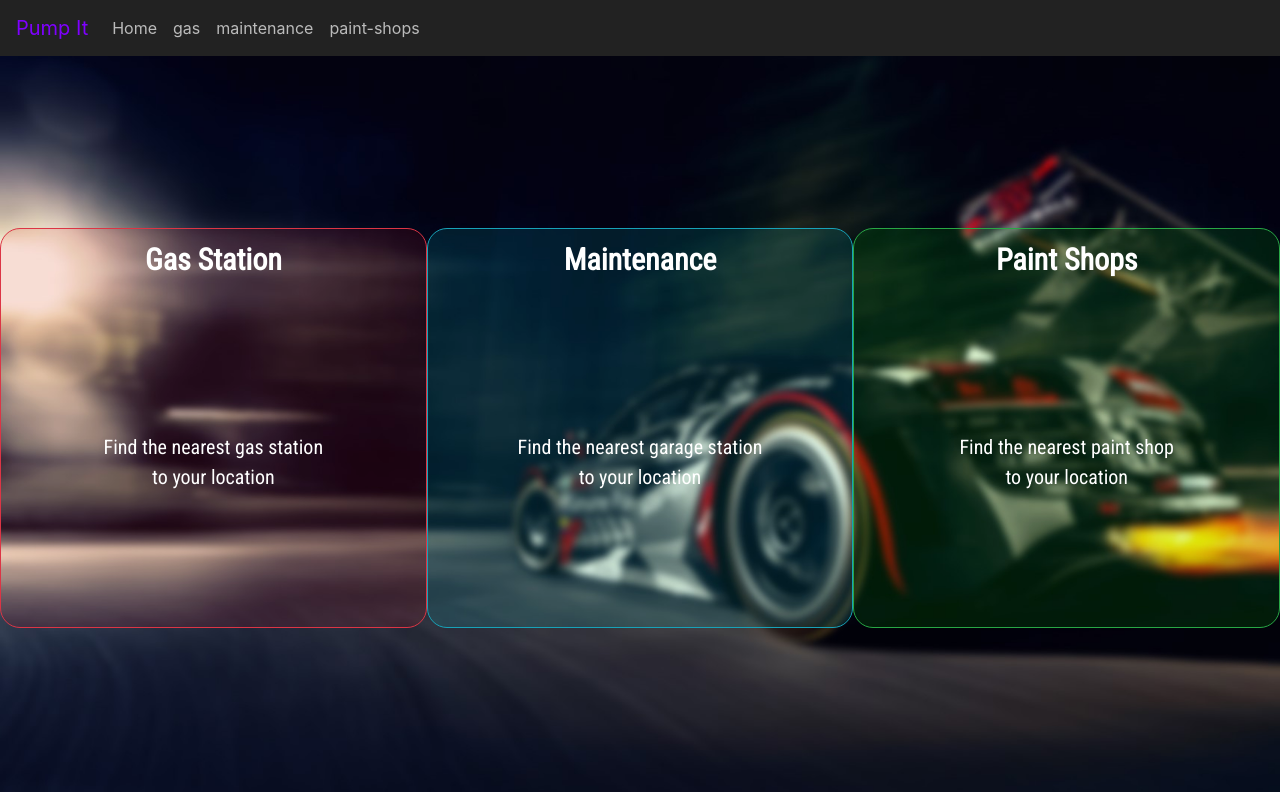
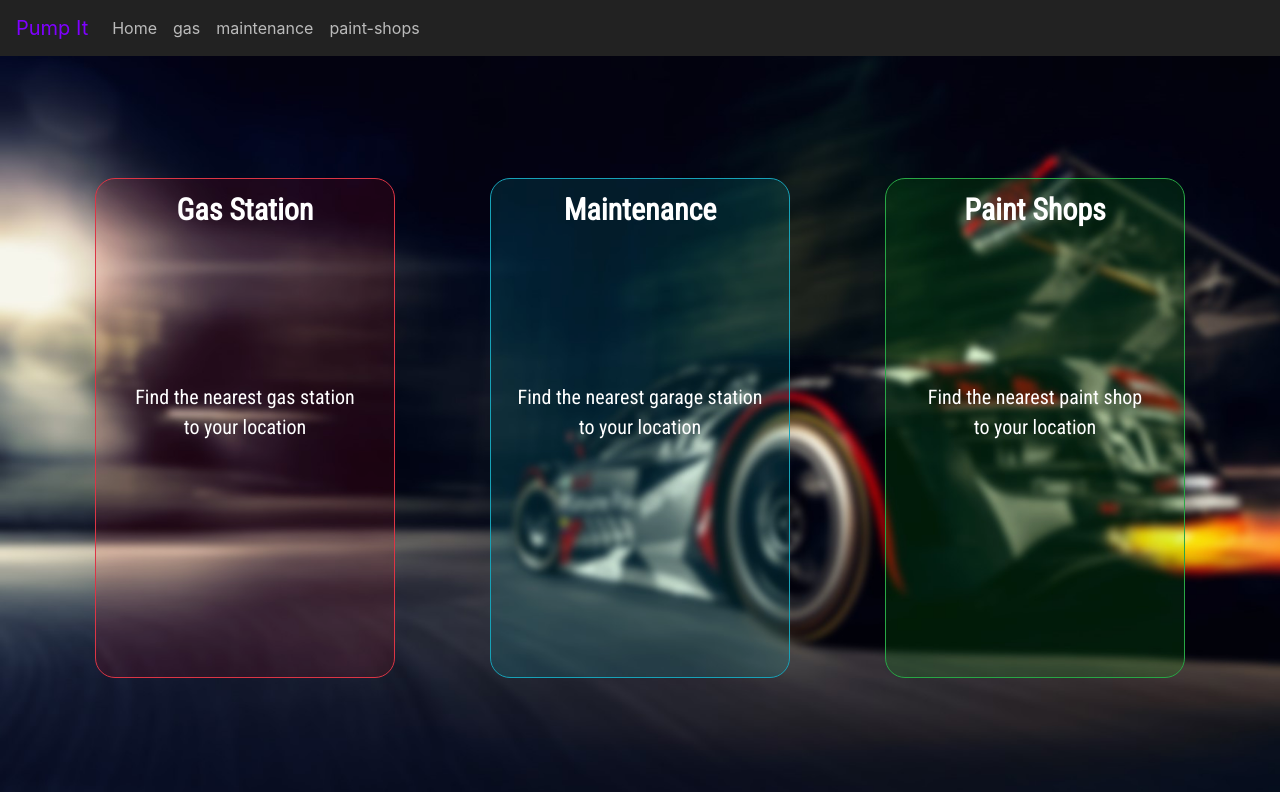
Before and after one commit to aeassaf/pump-it, a React (Create React App) app: page / in a window 1280 px wide. Shown: the top 792 px of the page. Built offline with nearby package versions, Linux system fonts and the light colour scheme; no server answers; what google-maps-react would draw is missing.

Commit message:
feat: home page design responsivness improvments

```diff
--- a/src/components/Home/index.css
+++ b/src/components/Home/index.css
@@ -88,3 +88,10 @@
     height: 200px;
   }
 }
+
+@media only screen and (min-width: 1025px) and (max-width: 1550px) {
+  .buttonstyle {
+    width: 300px;
+    height: 500px;
+  }
+}
```
